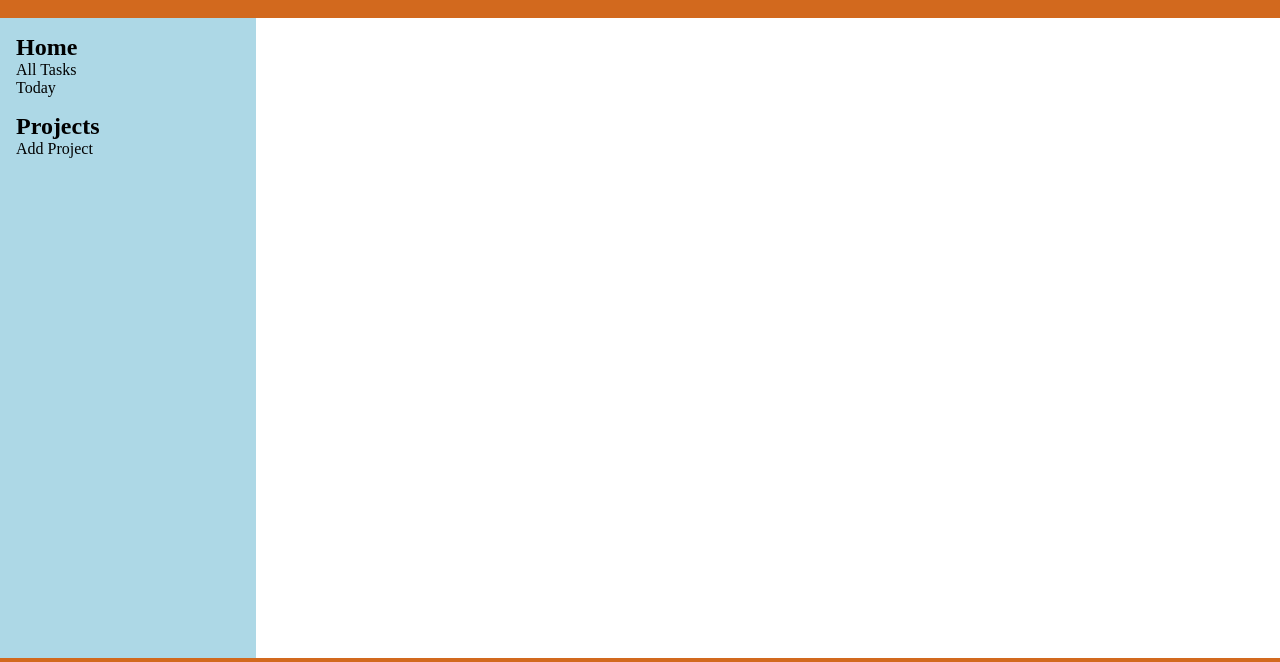
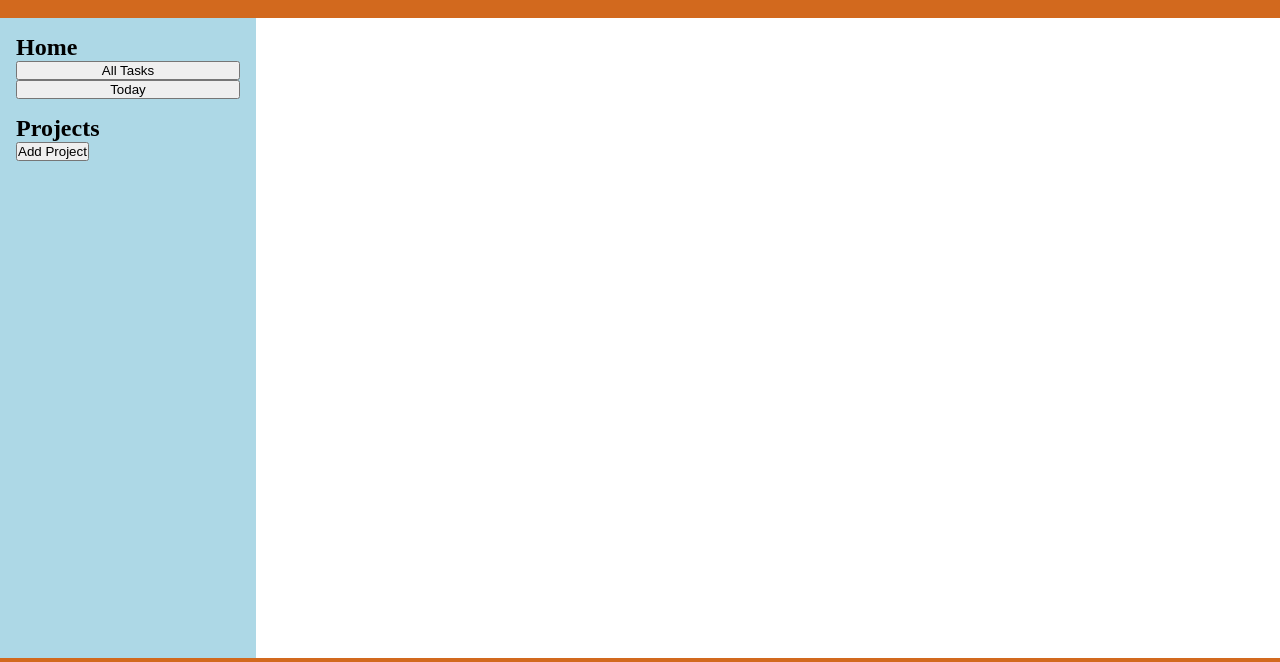
Before and after one commit to MateuszKuruc/odin-todo-list, a website built with webpack: page dist/index.html in a window 1280 px wide. Shown: the part 62-724 px from the top of the page. Built offline with nearby package versions, Linux system fonts and the light colour scheme.

```diff
--- a/src/style.css
+++ b/src/style.css
@@ -41,3 +41,8 @@
     gap: 1rem;
 
 }
+
+.home {
+    display: flex;
+    flex-direction: column;
+}
--- a/src/website.js
+++ b/src/website.js
@@ -27,11 +27,11 @@
   homeTitle.innerHTML = "Home";
   home.appendChild(homeTitle);
 
-  const allTasks = document.createElement("div");
+  const allTasks = document.createElement("button");
   allTasks.classList.add("allTasks");
   allTasks.innerHTML = "All Tasks";
 
-  const todayTasks = document.createElement("div");
+  const todayTasks = document.createElement("button");
   todayTasks.classList.add("todayTasks");
   todayTasks.innerHTML = "Today";
 
@@ -42,7 +42,7 @@
   projectsTitle.innerHTML = "Projects";
   projects.appendChild(projectsTitle);
 
-  const addProject = document.createElement("div");
+  const addProject = document.createElement("button");
   addProject.classList.add("addProject");
   addProject.innerHTML = "Add Project";
   projects.appendChild(addProject);
```
Also changed, not shown: src/tasks.js (added, +18 -0 lines), dist/bundle.js.
